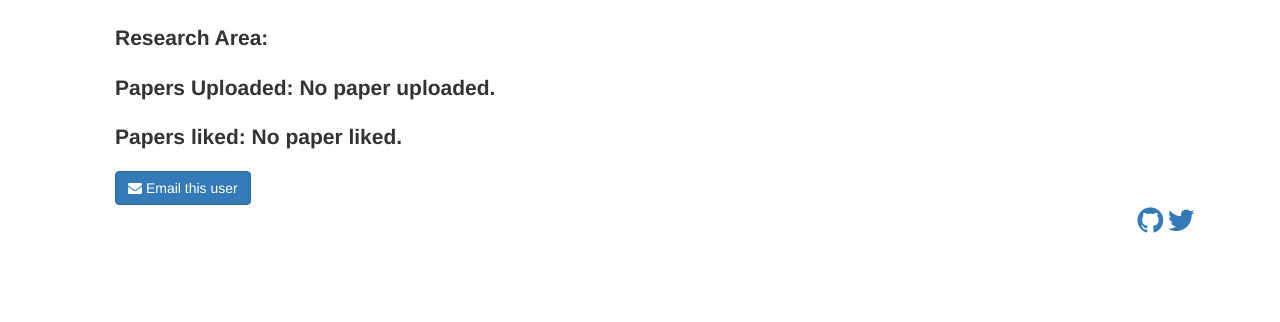
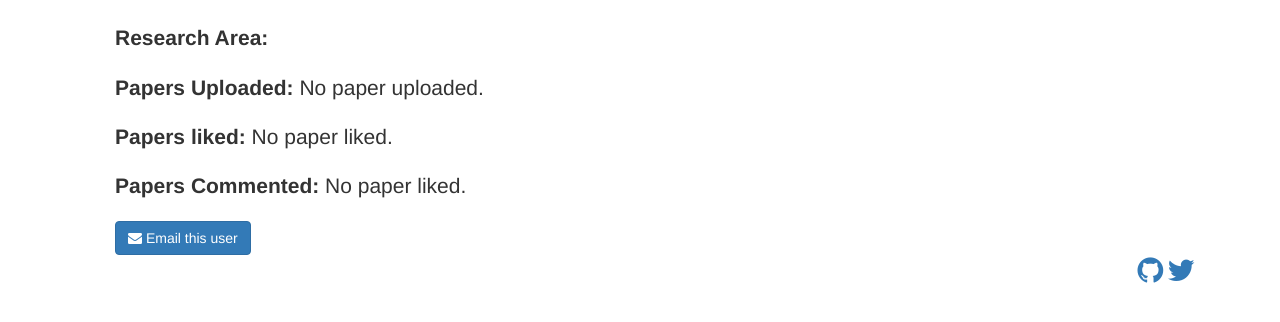
Before and after one commit to onyilam/jikan, a Django app: page /search/profile/1/ in a window 1280 px wide. Shown: the part 227-549 px from the top of the page. Run offline with Django 3.2, Linux system fonts and the light colour scheme; data comes from the database, SQL or seed files in the repository; data that the repository does not hold is empty; parts of the project's set-up code (start-up, migrations or seed data) failed here and were passed over; some libraries are stand-ins or nearby versions.

Commit message:
display papers commented on profile page

```diff
--- a/jikan/search/models.py
+++ b/jikan/search/models.py
@@ -83,10 +83,10 @@ class ViewerComment(models.Model):
     """
     stores viewers' comments on each event
     """
-    event = ForeignKey(PaperEvent, on_delete=models.CASCADE, related_name='comments')
+    event = ForeignKey(PaperEvent, on_delete=models.CASCADE, related_name='event_comments')
     text = TextField()
     created_date = DateTimeField(null=True, auto_now_add=True)
-    commenter = ForeignKey(CustomUser, on_delete=models.CASCADE, related_name='comments')
+    commenter = ForeignKey(settings.AUTH_USER_MODEL, on_delete=models.CASCADE, related_name='comments')
     approved_comment = BooleanField(default=False)
 
 
--- a/jikan/templates/profile.html
+++ b/jikan/templates/profile.html
@@ -54,7 +54,7 @@ $(document).ready(function(){
                             <span class="tags"></span>
                             <span class="tags"></span>
                         </p>
-                        <p class="lead"> <strong>Papers Uploaded:<strong>
+                        <p class="lead"> <strong>Papers Uploaded:</strong>
                           {% for paper in creator.papers.all %}
                           <a href="{% url 'search:paper_detail' pk=paper.pk %}"><p class="lead">{{ paper.title }}</p>
                               {% empty %}
@@ -63,7 +63,7 @@ $(document).ready(function(){
                               </a>
                           </p>
 
-                          <p class="lead"> <strong>Papers liked:<strong>
+                          <p class="lead"> <strong>Papers liked:</strong>
                             {% for pref in creator.preference.all %}
                             <a href="{% url 'search:paper_detail' pk=pref.paper.pk %}"><p class="lead">{{ pref.paper.title }}</p>
                                 {% empty %}
@@ -71,57 +71,28 @@ $(document).ready(function(){
                                 {% endfor %}
                               </a>
                             </p>
+
+                            <p class="lead"> <strong>Papers Commented:</strong>
+                              {% for comment in creator.comments.all %}
+                              <a href="{% url 'search:paper_detail' pk=comment.event.paper.pk %}"><p class="lead">{{ comment.event.paper.title }}</p>
+                                  {% empty %}
+                                  No paper liked.
+                                  {% endfor %}
+                                </a>
+                              </p>
+
                     </div>
-                    <!-- <div class="col-xs-12 col-sm-4 text-center">
-                        <figure>
-                            <!-- <img src="http://www.localcrimenews.com/wp-content/uploads/2013/07/default-user-icon-profile.png" alt="" class="img-circle img-responsive"> -->
-                            <!-- <figcaption class="ratings">
-                                <p>Ratings
-                                <a href="#">
-                                    <span class="fa fa-star"></span>
-                                </a>
-                                <a href="#">
-                                    <span class="fa fa-star"></span>
-                                </a>
-                                <a href="#">
-                                    <span class="fa fa-star"></span>
-                                </a>
-                                <a href="#">
-                                    <span class="fa fa-star"></span>
-                                </a>
-                                <a href="#">
-                                     <span class="fa fa-star-o"></span>
-                                </a>
-                                </p>
-                            </figcaption> -->
-                        <!-- </figure> -->
-                    <!-- </div> -->
+                    <br>
+
                 </div>
                 <div class="col-xs-12 divider text-center">
-                    <!-- <div class="col-xs-12 col-sm-4 emphasis">
 
-                        <button class="btn btn-success btn-block"><span class="fa fa-plus-circle"></span> Follow </button>
-                    </div>
-                    <div class="col-xs-12 col-sm-4 emphasis">
-
-                        <button class="btn btn-info btn-block"><span class="fa fa-user"></span> View Profile </button>
-                    </div> -->
                     <div class="col-xs-12 col-sm-4 emphasis">
 
                         <div class="btn-group dropup btn-block">
 
                           <button type="button" class="btn btn-primary" onclick="location.href='mailto:{{creator.email}}';" ><span class="fa fa-envelope"></span> Email this user </button>
-                          <!-- <button type="button" class="btn btn-primary dropdown-toggle" data-toggle="dropdown">
-                            <span class="caret"></span>
-                            <span class="sr-only">Toggle Dropdown</span>
-                          </button> -->
-                          <!-- <ul class="dropdown-menu text-left" role="menu">
-                            <li><a href="#"><span class="fa fa-envelope pull-right"></span> Send an email </a></li>
-                            <li class="divider"></li>
-                            <li><a href="#"><span class="fa fa-warning pull-right"></span>Report this user for spam</a></li>
-                            <li class="divider"></li>
-                            <li><a href="#" class="btn disabled" role="button"> Unfollow </a></li>
-                          </ul> -->
+
                         </div>
                     </div>
                 </div>
```
